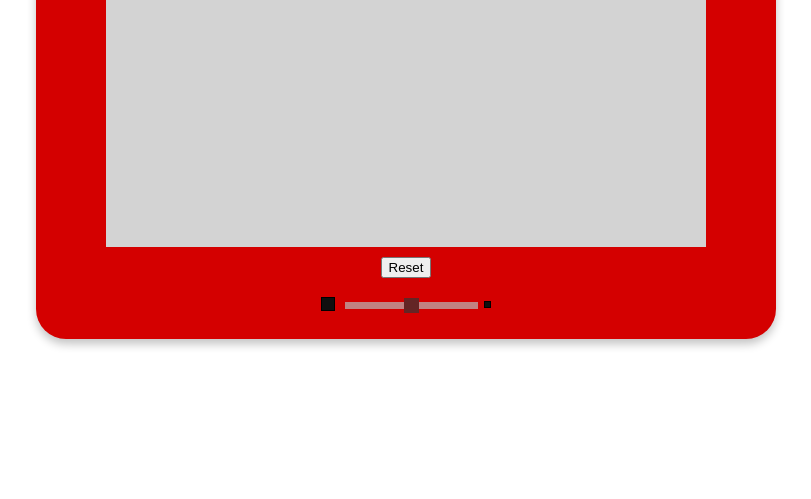
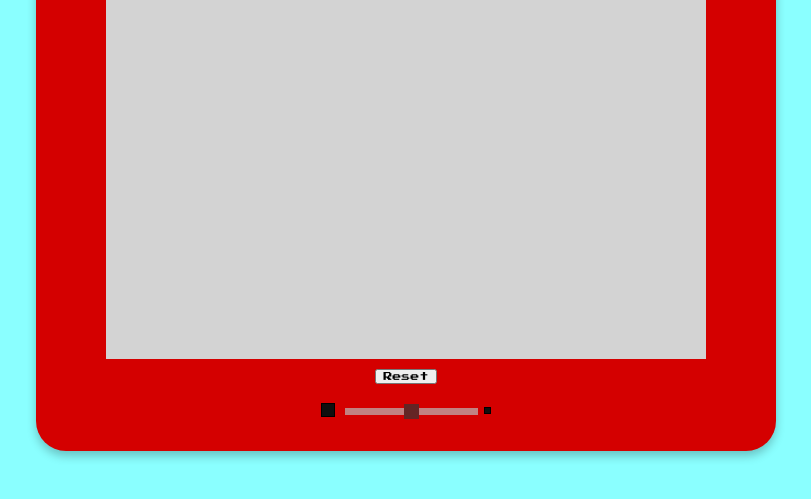
Before and after one commit to ConorPDoyle/etch-a-sketch, a plain HTML site: page index.html in a window 1280 px wide. Shown: the part 219-718 px from the top of the page, without its empty margins (234-1045 px from the left). Drawn offline with Linux system fonts and the light colour scheme.

Commit message:
Add custom font to reset button

```diff
--- a/index.html
+++ b/index.html
@@ -2,8 +2,8 @@
 <html lang="en">
 <head>
     <link rel="preconnect" href="https://fonts.googleapis.com">
-<link rel="preconnect" href="https://fonts.gstatic.com" crossorigin>
-<link href="https://fonts.googleapis.com/css2?family=Pacifico&display=swap" rel="stylesheet">
+    <link rel="preconnect" href="https://fonts.gstatic.com" crossorigin>
+    <link href="https://fonts.googleapis.com/css2?family=Pacifico&family=Press+Start+2P&display=swap" rel="stylesheet">
     <meta charset="UTF-8">
     <meta http-equiv="X-UA-Compatible" content="IE=edge">
     <meta name="viewport" content="width=device-width, initial-scale=1.0">
--- a/styles.css
+++ b/styles.css
@@ -1,6 +1,11 @@
+body {
+    background-color: #8affff;
+}
+
 #main {
     display: flex;
     justify-content: center;
+    margin-top: 120px;
 }
 
 #etchie-sketchie {
@@ -51,6 +56,11 @@
     flex-direction: column;
     align-items: center;
     margin-top: 10px;
+}
+
+#reset-button {
+    font-family: 'Press Start 2P', cursive;
+    font-size: 9px;
 }
 
 #pixel-slider {
```
